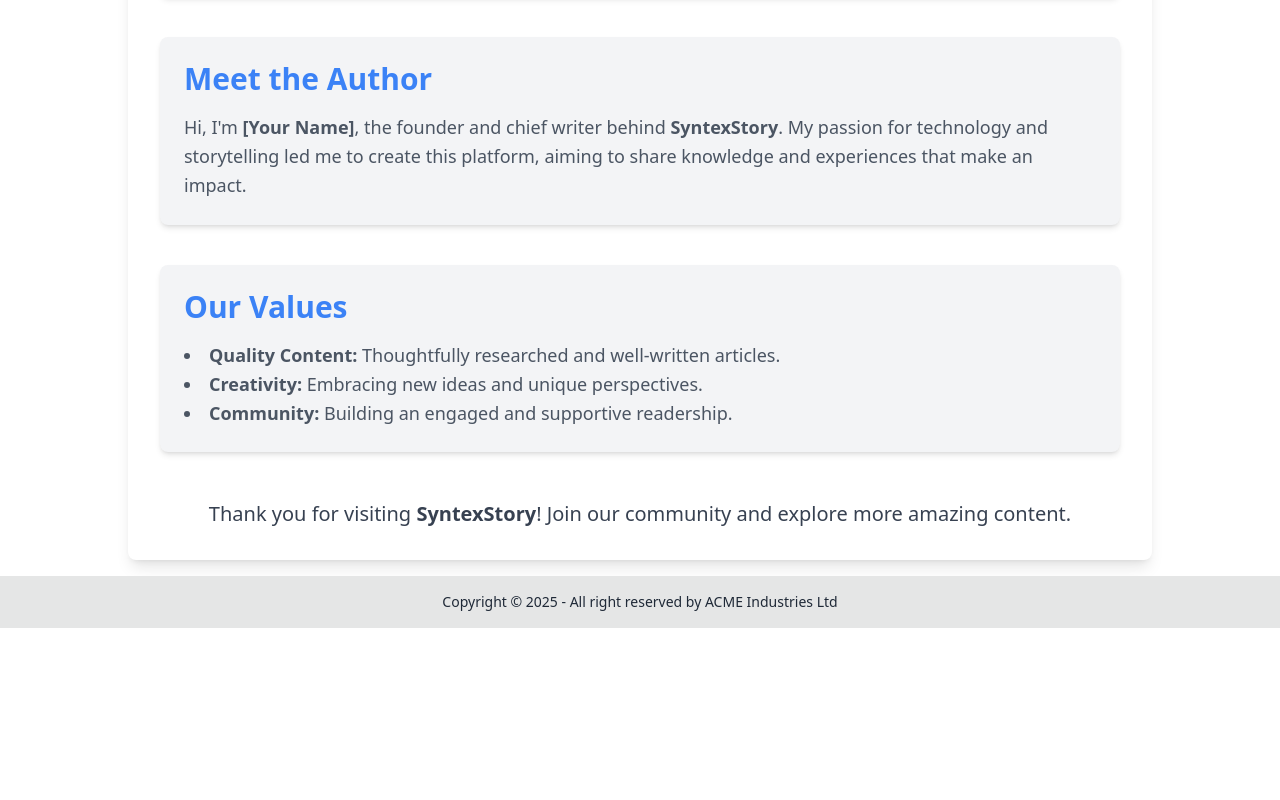
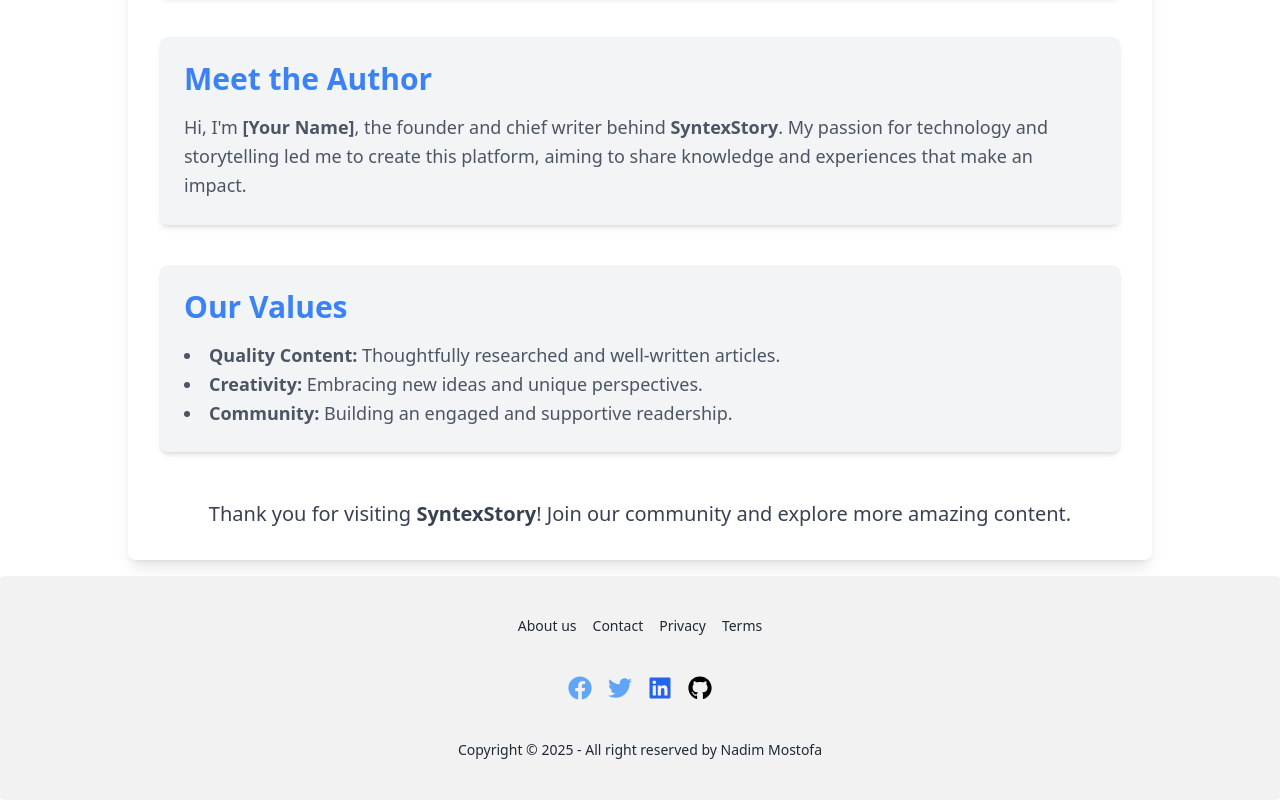
Before and after one commit to Nadimmo/Blogging-Platform-clientSide, a React (Vite) app: page /about in a window 1280 px wide. Shown: the part 911-1711 px from the top of the page. Before the commit the page ends 1539 px from the top, so only its background shows below. Built offline with nearby package versions, Linux system fonts and the light colour scheme.

Commit message:
update footer and added subscription and some section update design

```diff
--- a/src/components/FeaturedBlogs/FeaturedBlogs.jsx
+++ b/src/components/FeaturedBlogs/FeaturedBlogs.jsx
@@ -31,7 +31,24 @@ const featuresBlogs = [
         image: "https://i.ibb.co.com/TrnPKBH/marketing.jpg",
         author: "Sarah Thompson",
         category: "Marketing",
+    },
+    {
+        id: 5,
+        title: "The Impact of Social Media on Online Marketing",
+        description: "Learn how social media is changing the way businesses reach and engage with their audience.",
+        image: "https://i.ibb.co.com/WGRPcbP/product.jpg",
+        author: "Jane Smith",
+        category: "Technology",
+    },
+    {
+        id: 6,
+        title: "The Evolution of Online Marketing",
+        description: "Discover how online marketing has evolved over the years and how it continues to shape the future of businesses.",
+        image: "https://i.ibb.co.com/qMKR47SS/marketingd.jpg",
+        author: "Sarah Thompson",
+        category: "Marketing",
     }
+
 ];
 
 const FeaturedBlogs = () => {
@@ -41,7 +58,7 @@ const FeaturedBlogs = () => {
             <p className="text-center text-gray-600 text-sm mb-4">Explore the latest insights, trends, and strategies from the industry.</p>
             <div className=" mx-auto grid md:grid-cols-3 gap-6 px-4">
                 {featuresBlogs.map(blog => (
-                    <div key={blog.id} className="bg-white shadow-md rounded-xl overflow-hidden border border-gray-200">
+                    <div key={blog.id} className="bg-white shadow-lg rounded-xl overflow-hidden border border-gray-200 transition-transform transform hover:scale-110 duration-300">
                         <img src={blog.image} alt={blog.title} className="w-full h-64 object-cover" />
                         {/* // Blog content */}
                         <div className="p-4 flex flex-col">
--- a/src/components/Footer/Footer.jsx
+++ b/src/components/Footer/Footer.jsx
@@ -1,10 +1,33 @@
 import React from 'react'
+import { FaFacebook, FaGithub, FaLinkedin, FaTwitter } from 'react-icons/fa'
 
 const Footer = () => {
     return (
-        <footer className="footer footer-center bg-base-300 text-base-content p-4">
+        <footer className="footer footer-center bg-base-200 text-base-content rounded p-10">
+            <nav className="grid grid-flow-col gap-4">
+                <a className="link link-hover">About us</a>
+                <a className="link link-hover">Contact</a>
+                <a className="link link-hover">Privacy</a>
+                <a className="link link-hover">Terms</a>
+            </nav>
+            <nav>
+                <div className="grid grid-flow-col gap-4">
+                    <a href="#" className="text-blue-400 text-2xl hover:text-blue-500 transition-transform transform hover:scale-110 duration-300">
+                        <FaFacebook />
+                    </a>
+                    <a href="#" className="text-blue-400 text-2xl hover:text-blue-500 transition-transform transform hover:scale-110 duration-300">
+                        <FaTwitter />
+                    </a>
+                    <a href="#" className="text-blue-600 text-2xl hover:text-blue-700 transition-transform transform hover:scale-110 duration-300">
+                        <FaLinkedin />
+                    </a>
+                    <a href="#" className="text-black text-2xl  transition-transform transform hover:scale-110 duration-300">
+                        <FaGithub />
+                    </a>
+                </div>
+            </nav>
             <aside>
-                <p>Copyright © {new Date().getFullYear()} - All right reserved by ACME Industries Ltd</p>
+                <p>Copyright © {new Date().getFullYear()} - All right reserved by Nadim Mostofa</p>
             </aside>
         </footer>
     )
--- a/src/components/Header/Header.jsx
+++ b/src/components/Header/Header.jsx
@@ -6,13 +6,12 @@ const Header = () => {
         <li><NavLink to="/" className="text-lg font-medium hover:text-blue-500 transition">Home</NavLink></li>
         <li><NavLink to="/about" className="text-lg font-medium hover:text-blue-500 transition">About us</NavLink></li>
         <li><NavLink to="/allBlogs" className="text-lg font-medium hover:text-blue-500 transition">All Blogs</NavLink></li>
-        <li><NavLink to="/singleBlogs" className="text-lg font-medium hover:text-blue-500 transition">Single Blogs</NavLink></li>
         <li><NavLink to="/dashboard" className="text-lg font-medium hover:text-blue-500 transition">Dashboard</NavLink></li>
         <li><NavLink to="/contact" className="text-lg font-medium hover:text-blue-500 transition">Contact</NavLink></li>
     </>;
 
     return (
-        <div className=" fixed z-10  navbar bg-gradient-to-r from-gray-900 via-gray-800 to-gray-900 text-white py-4 shadow-lg">
+        <div className=" fixed z-10  navbar bg-gradient-to-r from-white to-base-300 text-[#000] py-4 shadow-lg">
             <div className="navbar-start flex items-center ">
                 <div className="dropdown">
                     <div tabIndex={0} role="button" className="btn btn-ghost lg:hidden">
--- a/src/components/LatestPost/LatestPost.jsx
+++ b/src/components/LatestPost/LatestPost.jsx
@@ -32,8 +32,8 @@ const LatestPost = () => {
       <p className="text-center text-gray-600 text-sm mb-4">Discover the latest news, insights, and articles from the industry.</p>
       <div className=" mx-auto grid md:grid-cols-3 gap-6 px-4">
         {latestBlogs.map(blog => (
-          <div key={blog.id} className="bg-white shadow-md rounded-xl overflow-hidden border border-gray-200">
-            <img src={blog.image} alt={blog.title} className="w-full h-64 object-cover" />
+          <div key={blog.id} className="bg-white shadow-md rounded-xl overflow-hidden border border-gray-200 transition-transform transform hover:scale-105 duration-300">
+            <img src={blog.image} alt={blog.title} className="w-full h-64 object-cover transition-transform transform hover:scale-110 duration-300" />
             {/* // Blog content */}
             <div className="p-4 flex flex-col">
               <h3 className="text-xl font-semibold text-gray-800 mb-2">{blog.title}</h3>
--- /dev/null
+++ b/src/components/Subscription/Subscription.jsx
@@ -0,0 +1,45 @@
+import React, { useState } from "react";
+
+const Subscription = () => {
+    const [email, setEmail] = useState("");
+    const [message, setMessage] = useState("");
+
+    const handleSubscribe = (e) => {
+        e.preventDefault();
+        if (email) {
+            setMessage("Thank you for subscribing! 🎉");
+            setEmail("");
+        } else {
+            setMessage("Please enter a valid email.");
+        }
+    };
+
+    return (
+        <div className="flex items-center justify-center px-6">
+            <div className="bg-white p-8 rounded-lg shadow-lg text-center">
+                <h2 className="text-3xl font-bold text-gray-800 mb-4">📬 Newsletter Subscription</h2>
+                <p className="text-gray-600 mb-6">
+                    Subscribe to our newsletter and get exclusive content, updates, and special offers straight to your inbox!
+                </p>
+                <form onSubmit={handleSubscribe} className="flex flex-col space-y-4">
+                    <input
+                        type="email"
+                        placeholder="Enter your email"
+                        value={email}
+                        onChange={(e) => setEmail(e.target.value)}
+                        className="w-full px-4 py-3 border rounded-lg focus:ring-2 focus:ring-blue-400 focus:border-blue-400 outline-none"
+                    />
+                    <button
+                        type="submit"
+                        className="bg-blue-500 text-white py-3 rounded-lg hover:bg-blue-600 transition duration-300"
+                    >
+                        Subscribe Now
+                    </button>
+                </form>
+                {message && <p className="mt-4 text-green-600 font-semibold">{message}</p>}
+            </div>
+        </div>
+    );
+};
+
+export default Subscription;
--- a/src/components/Testimonials/Testimonials.jsx
+++ b/src/components/Testimonials/Testimonials.jsx
@@ -31,7 +31,7 @@ const Testimonials = () => {
     ];
 
     return (
-        <section data-aos="fade-up-left" className="bg-gray-50 py-16">
+        <section data-aos="fade-up-left" className=" py-16">
             <div className="max-w-7xl mx-auto px-6">
                 <h2 className="text-4xl font-bold text-center text-gray-900 mb-10">
                     What Our Users Say
--- a/src/pages/Home/Home.jsx
+++ b/src/pages/Home/Home.jsx
@@ -5,6 +5,7 @@ import FeaturedBlogs from '../../components/FeaturedBlogs/FeaturedBlogs'
 import Categories from '../../components/Categories/Categories'
 import Author from '../../components/Author/Author'
 import Testimonials from '../../components/Testimonials/Testimonials'
+import Subscription from '../../components/Subscription/Subscription'
 
 const Home = () => {
   return (
@@ -15,6 +16,7 @@ const Home = () => {
       <Categories/>
       <Author/>
       <Testimonials/>
+      <Subscription/>
     </div>
   )
 }
```
